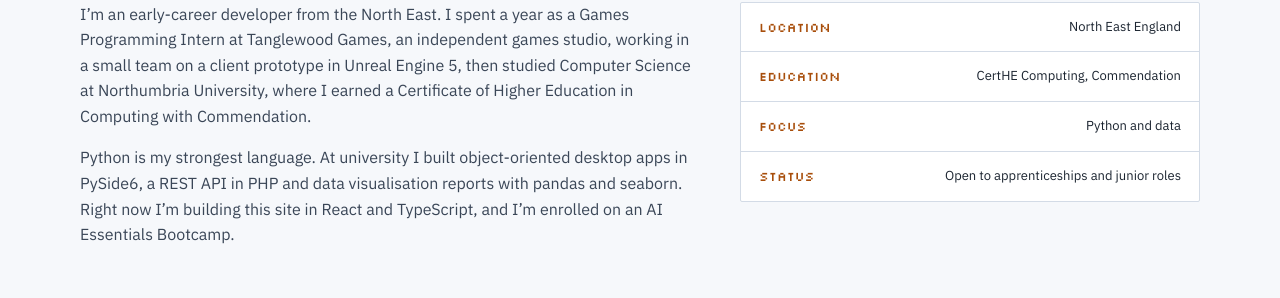
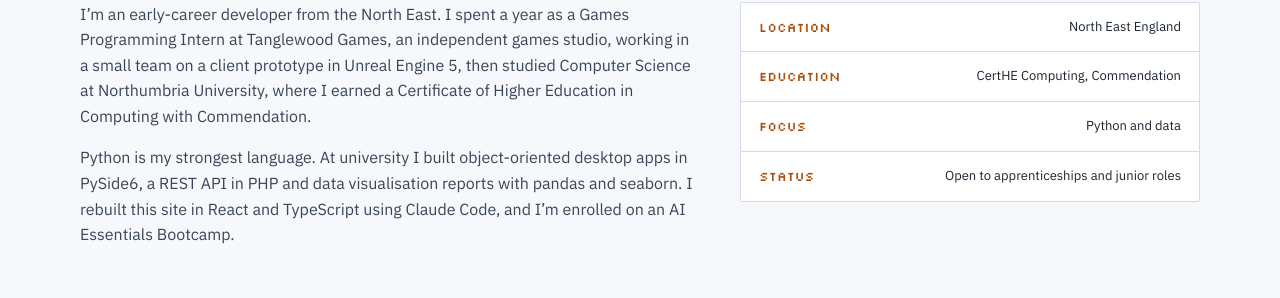
Before and after one commit to ocadge/ocadge.github.io, a React (Vite) app: page / in a window 1280 px wide. Shown: the part 987-1285 px from the top of the page. Built offline with nearby package versions, Linux system fonts and the light colour scheme.

Commit message:
Update my About text now the site is live
It said I was still building the site.

```diff
--- a/src/content/cv.ts
+++ b/src/content/cv.ts
@@ -26,7 +26,7 @@ export const about = {
   headline: 'Early-career developer with studio experience',
   paragraphs: [
     'I’m an early-career developer from the North East. I spent a year as a Games Programming Intern at Tanglewood Games, an independent games studio, working in a small team on a client prototype in Unreal Engine 5, then studied Computer Science at Northumbria University, where I earned a Certificate of Higher Education in Computing with Commendation.',
-    'Python is my strongest language. At university I built object-oriented desktop apps in PySide6, a REST API in PHP and data visualisation reports with pandas and seaborn. Right now I’m building this site in React and TypeScript, and I’m enrolled on an AI Essentials Bootcamp.',
+    'Python is my strongest language. At university I built object-oriented desktop apps in PySide6, a REST API in PHP and data visualisation reports with pandas and seaborn. I rebuilt this site in React and TypeScript using Claude Code, and I’m enrolled on an AI Essentials Bootcamp.',
   ],
   facts: [
     { label: 'location', value: 'North East England' },
```
